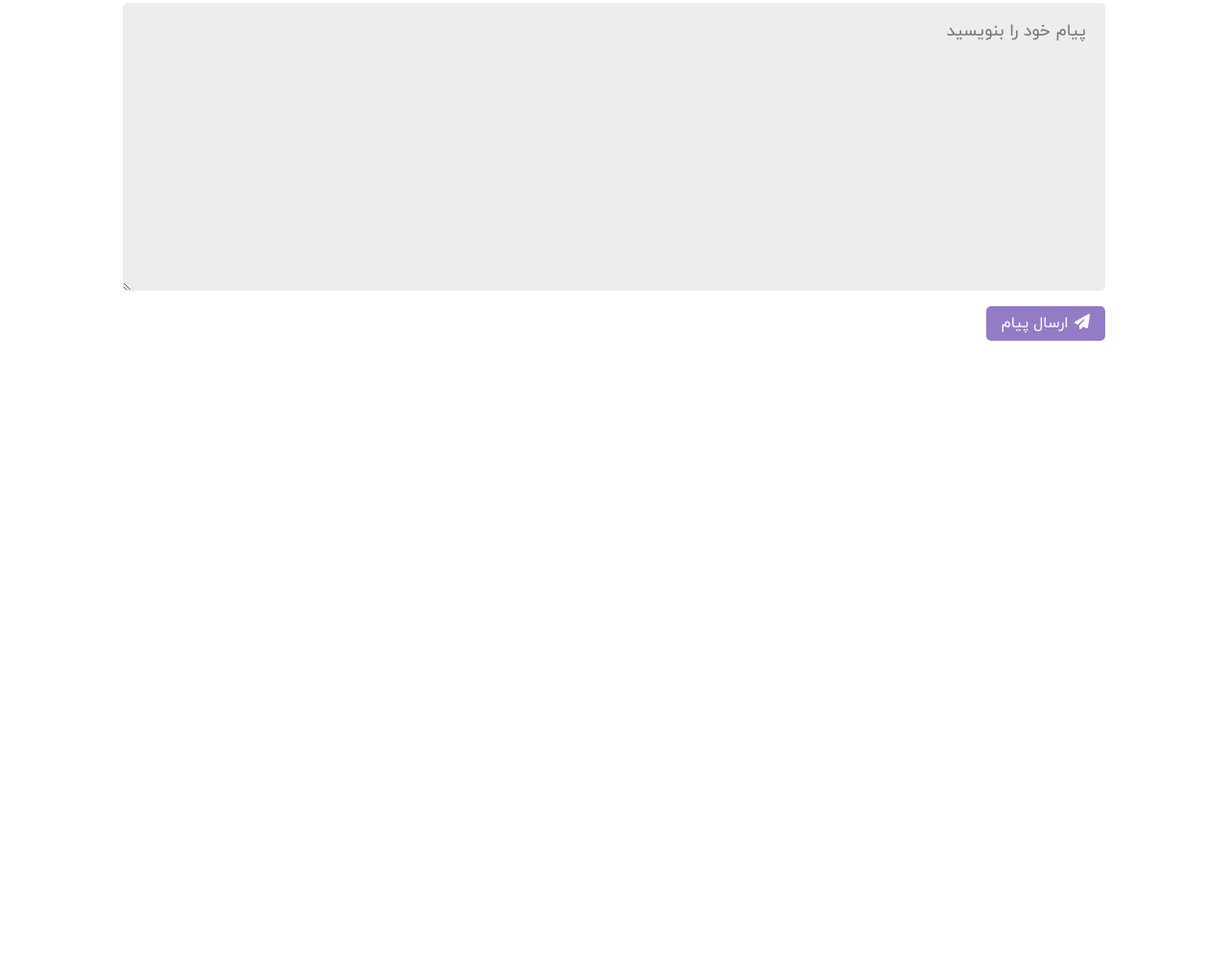
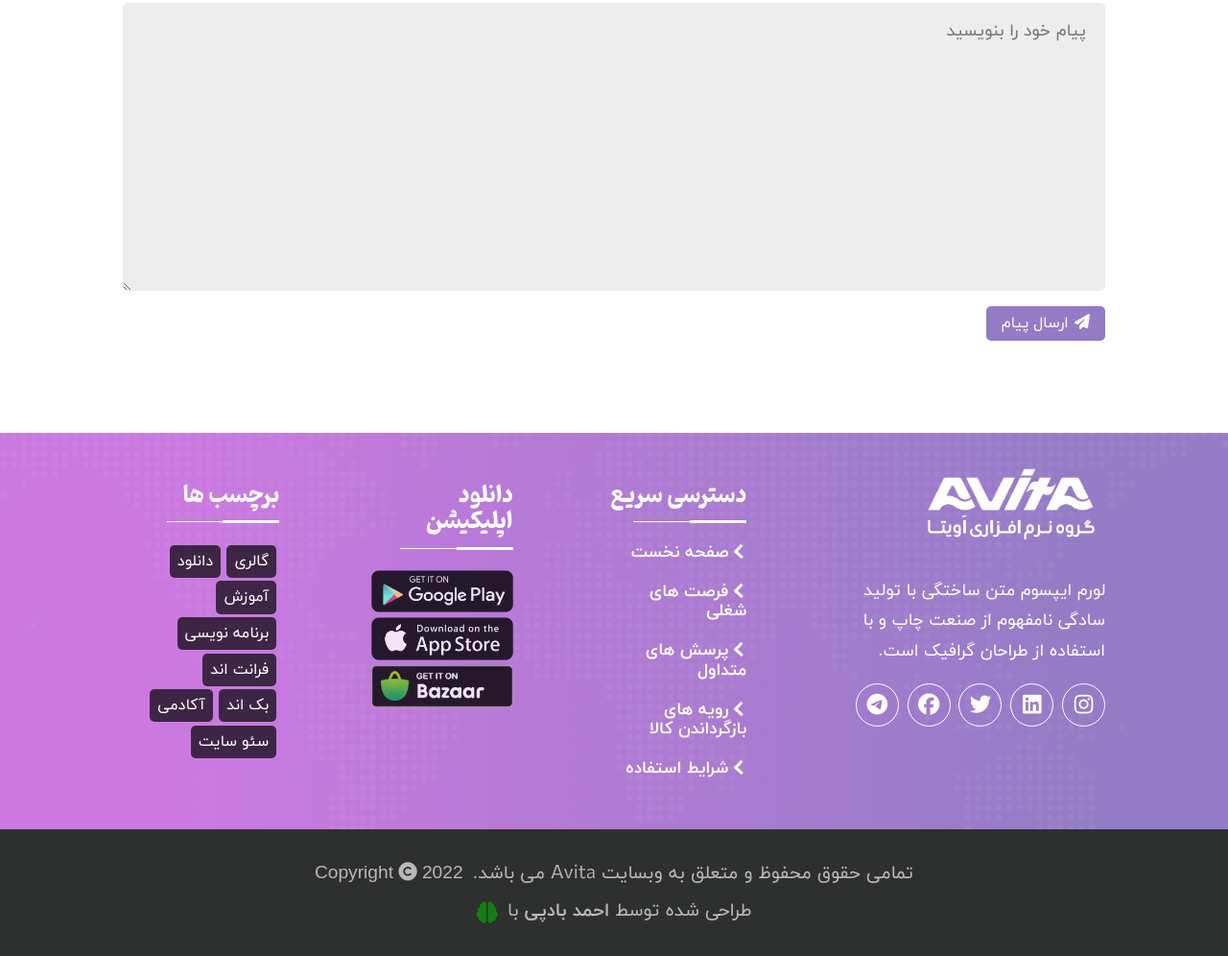
Before and after one commit to solitudeofme/avita-project-onepage, a plain HTML site: page index.html in a window 1280 px wide. Shown: the part 5914-6910 px from the top of the page at 96% size. Before the commit the page ends 6365 px from the top, so only its background shows below. Drawn offline with Linux system fonts and the light colour scheme.

Commit message:
adding footer and its hover

```diff
--- a/index.html
+++ b/index.html
@@ -215,5 +215,35 @@
         </form>
     </div>
 </section>
+<footer>
+    <div id="footer">
+    <div class="container">
+        <div id="footer-item-wrapper">
+        <div class="avita-footer"><img src="images/logo_avita_white.png" alt=""> <p>لورم ایپسوم متن ساختگی با تولید سادگی نامفهوم از صنعت چاپ و با استفاده از طراحان گرافیک است.</p>
+            <ul>
+            <li><a href="#"><i class="fa-brands fa-instagram"></i></a></li>
+            <li><a href="#"><i class="fa-brands fa-linkedin"></i></a></li>
+            <li><a href="#"><i class="fa-brands fa-twitter"></i></a></li>
+            <li><a href="#"><i class="fa-brands fa-facebook"></i></a></li>
+            <li><a href="#"><i class="fa-brands fa-telegram"></i></a></li>
+            </ul>
+        </div>
+        <div class="easy-access-footer footer-item"><h2>دسترسی سریع</h2><ul>
+            <li><a href="#">صفحه نخست</a></li>
+            <li><a href="#">فرصت های شغلی</a></li>
+            <li><a href="#">پرسش های متداول</a></li>
+            <li><a href="#">رویه های بازگرداندن کالا</a></li>
+            <li><a href="#">شرایط استفاده</a></li></ul></div>
+        <div class="download-app-footer footer-item"><h2>دانلود اپلیکیشن</h2><a href="#"><img src="images/play-store.png" alt=""></a>
+            <a href="#"><img src="images/app-store.png" alt=""></a> <a href="#"><img src="images/bazar.png" alt=""></a></div>
+        <div class="tags-footer footer-item"><h2>برچسب ها</h2><a href="#">گالری</a><a href="#">دانلود</a><a
+                href="#">آموزش</a> <a href="#">برنامه نویسی</a><a href="#">فرانت اند</a><a href="#">بک اند</a><a href="#">آکادمی</a><a href="#">سئو سایت</a></div>
+        </div>
+    </div>
+    </div>
+    <div id="copyright">
+        <h4> تمامی حقوق محفوظ و متعلق به وبسایت Avita می باشد.<span id="copyright__span">Copyright <i class="fa-solid fa-copyright"></i> 2022</span><br>طراحی شده توسط <strong>احمد بادپی</strong>  با<i class="fa-solid fa-brain"></i></h4>
+    </div>
+</footer>
 </body>
 </html>
--- a/styles/style.css
+++ b/styles/style.css
@@ -46,7 +46,6 @@
     }
 }
 :root{
-
     --primary-color: rgba(119, 87, 183, 0.78);
     --secondary-color:#cb79e1;
     --subtitle-color: #727070;
@@ -647,3 +646,149 @@ display: flex;
 #submit-btn i{
     margin-left: .4em;
 }
+#footer{
+    min-height: 400px;
+    background:url("../images/footer_bg.png") center/cover no-repeat,linear-gradient(90deg, var(--secondary-color) 15%, var(--primary-color) 87%) white;
+    padding: 2em 0;
+}
+#footer-item-wrapper{
+    display: flex;
+    justify-content: space-between;
+    gap: 4em;
+}
+.footer-item{
+    flex-basis: 40%;
+    padding: 0 1em;
+}
+.footer-item h2{
+    color: white;
+    font-family: var(--secondary-font),var(--primary-font),sans-serif;
+    position: relative;
+    margin-bottom: 1.5em;
+}
+.footer-item h2::before,.footer-item h2::after{
+    content: "";
+    display: inline-block;
+    background-color: white;
+    position: absolute;
+    width:40%;
+}
+.footer-item h2::before{
+    height: 3px;
+    bottom: -15px;
+}
+.footer-item h2::after{
+    height: 1px;
+    right:40%;
+    bottom: -14px;
+}
+
+.avita-footer {
+    color: white;
+    line-height: 1.8;
+    font-size: 1.1rem;
+}
+.avita-footer img{
+    width: 200px;
+}
+.avita-footer ul{
+    list-style-type: none;
+    padding: 0;
+    display: flex;
+    gap: .5em;
+}
+.avita-footer li{
+    width: 45px;
+    aspect-ratio: 1;
+    border: 1px solid white;
+    border-radius: 50%;
+    text-align: center;
+    transition: all 200ms ease-in-out;
+}
+.avita-footer i{
+    vertical-align: middle;
+}
+.avita-footer a:link,.avita-footer a:visited{
+    text-decoration: none;
+    font-size: 1.4rem;
+    transition: all 200ms ease-in-out;
+    color: white;
+}
+.avita-footer li:hover a{
+ color:black;
+}
+.avita-footer li:hover{
+    background-color: white;
+}
+.easy-access-footer ul{
+    list-style-type: none;
+    padding: 0;
+}
+.easy-access-footer li{
+    margin-bottom: 1.3em;
+}
+.easy-access-footer li::before{
+    content: "";
+    display: inline-block;
+    width: 8px;
+    aspect-ratio: 1;
+    border:  solid white;
+    border-width: 3px 3px 0 0;
+    transform: rotate(223deg);
+    margin-left: 8px;
+    transition: all 200ms ease-in-out;
+}
+.easy-access-footer li:hover::before{
+    transform: translateX(4px) rotate(223deg);
+}
+.easy-access-footer a:link,.easy-access-footer a:visited{
+    text-decoration: none;
+    color: white;
+    font-size: 1.1rem;
+    font-weight: bold;
+}
+.download-app-footer img{
+    width:100%;
+    opacity: .8;
+    transition: all 200ms ease-in-out;
+}
+.download-app-footer img:hover{
+    opacity: 1;
+}
+
+.tags-footer a{
+    text-decoration: none;
+    color: white;
+    background-color: rgba(0, 0, 0, 0.69);
+    display: inline-block;
+    padding: .5em;
+    margin: .1em .2em;
+    border-radius: 5px;
+    transition: all 100ms ease-in-out;
+}
+.tags-footer a:hover{
+    opacity: .8;
+}
+#copyright{
+    color: rgba(255, 255, 255, 0.66);
+    text-align: center;
+    padding:1px;
+    background-color: #2e2f2f;
+    min-height: 100px;
+}
+#copyright h4{
+    font-weight: normal;
+    line-height: 2;
+    font-size: 1.2rem;
+}
+#copyright__span{
+    font-weight: normal;
+    font-family:sans-serif;
+    margin-right: 10px;
+}
+i.fa-brain{
+    color: #127e12;
+    margin-right: 10px;
+    font-size: 1.4rem;
+    vertical-align: middle;
+}
```
